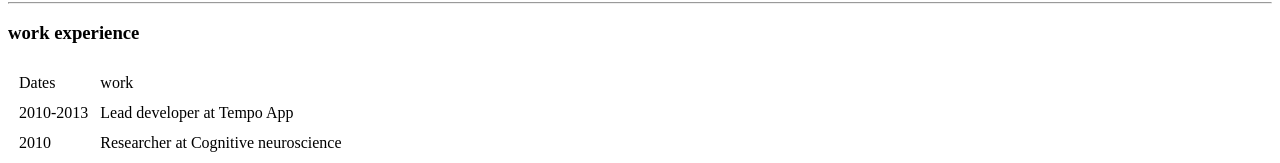
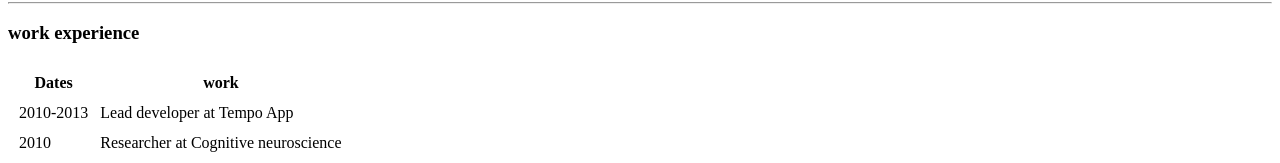
Before and after one commit to rafiudeen96/cv, a plain HTML site: page index.html in a window 1280 px wide. Shown: the part 785-948 px from the top of the page. Drawn offline with Linux system fonts and the light colour scheme.

Commit message:
Update index.html

```diff
--- a/index.html
+++ b/index.html
@@ -29,8 +29,8 @@
   <table cellspacing="10">
     <thead>
       <tr>
-        <td>Dates</td>
-        <td>work</td>
+        <th>Dates</th>
+        <th>work</th>
       </tr>
     </thead>
     <tbody>
```
